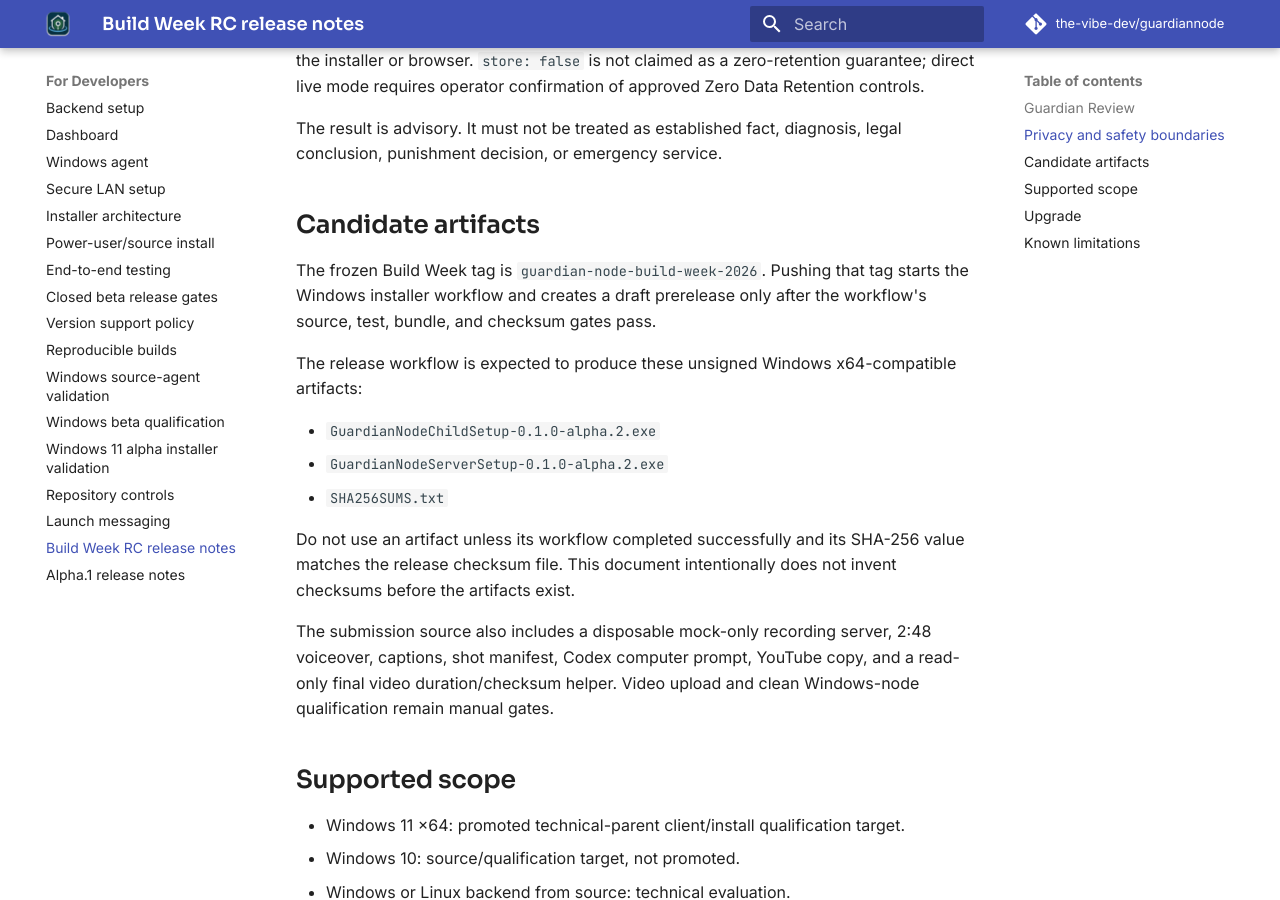
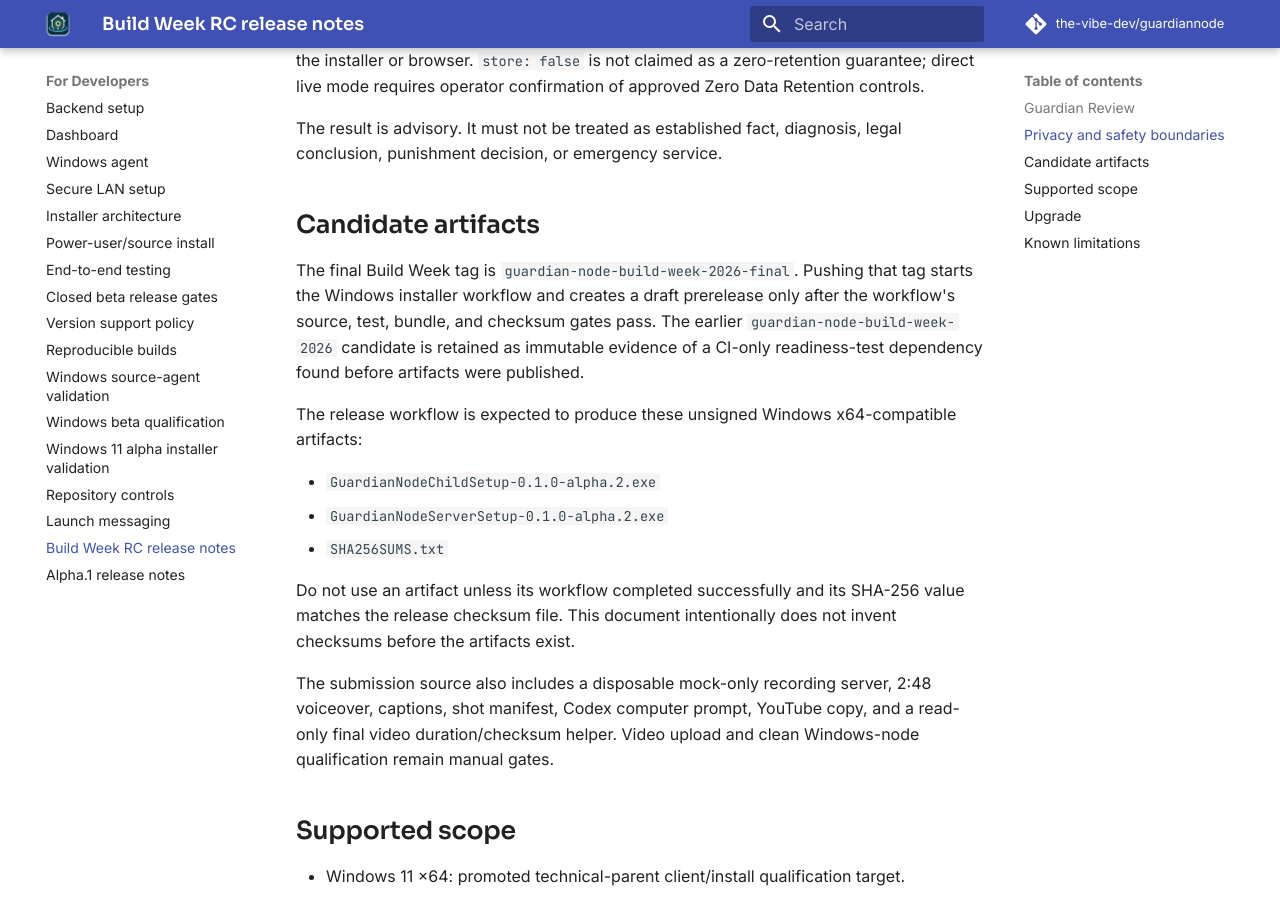
Before and after one commit to the-vibe-dev/guardiannode, an MkDocs documentation site: the page built from docs/RELEASE_NOTES_0.1.0-alpha.2.md, in a window 1280 px wide and 900 px high, scrolled down 953 px. Built offline with MkDocs 1.6.1 and Material for MkDocs 9.7.7, drawn with Linux system fonts in a browser that asks for light colours; comment, search, counter and statistics services are not loaded.

```diff
--- a/docs/RELEASE_NOTES_0.1.0-alpha.2.md
+++ b/docs/RELEASE_NOTES_0.1.0-alpha.2.md
@@ -36,9 +36,11 @@
 
 ## Candidate artifacts
 
-The frozen Build Week tag is `guardian-node-build-week-2026`. Pushing that tag
-starts the Windows installer workflow and creates a draft prerelease only after
-the workflow's source, test, bundle, and checksum gates pass.
+The final Build Week tag is `guardian-node-build-week-2026-final`. Pushing that
+tag starts the Windows installer workflow and creates a draft prerelease only
+after the workflow's source, test, bundle, and checksum gates pass. The earlier
+`guardian-node-build-week-2026` candidate is retained as immutable evidence of
+a CI-only readiness-test dependency found before artifacts were published.
 
 The release workflow is expected to produce these unsigned Windows
 x64-compatible artifacts:
```
Also changed, not shown: docs/build-week/DAILY_2026-07-21.md (+7 -1 lines), docs/build-week/FINAL_SUBMISSION_REVIEW.md (+1 -1 lines), 1 other file.
